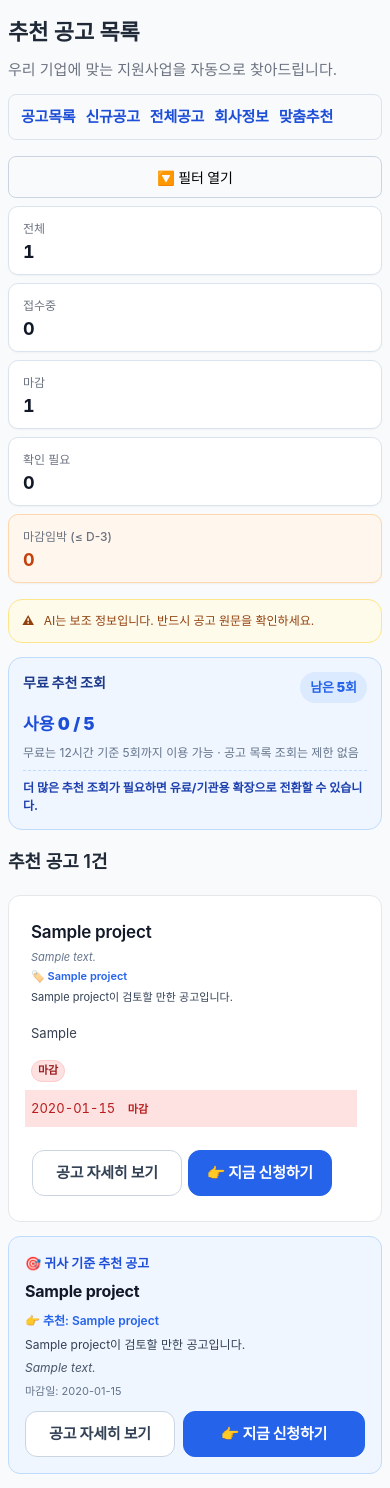
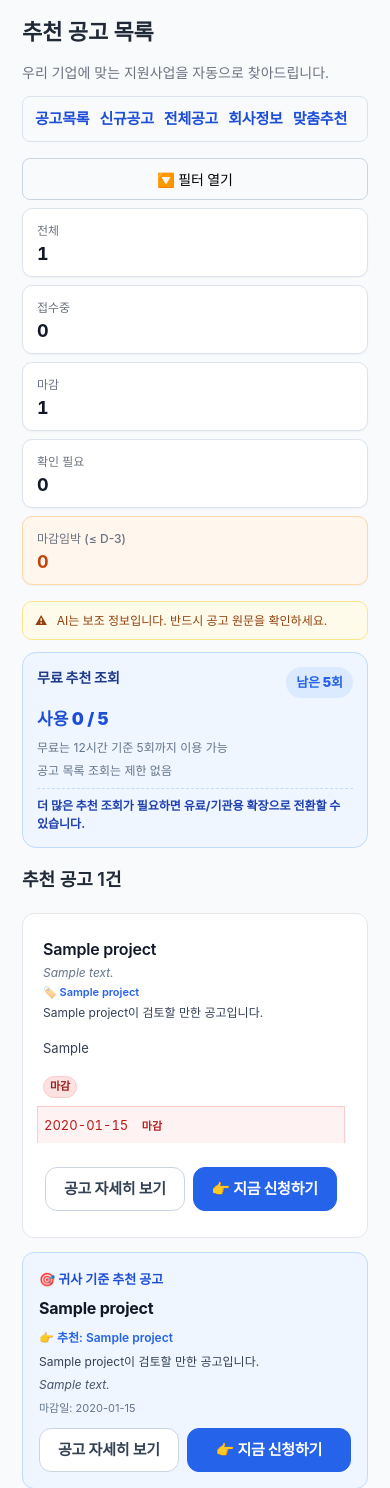
Before and after one commit to hover9710-beep/Job-bizgov-platform, a Flask app: page / in a window 390 px wide. Shown: the top 1488 px of the page. Run offline with Flask 3, Linux system fonts and the light colour scheme; tables that the repository leaves empty hold one stand-in row (values such as "Sample post"); data that the repository does not hold is empty; some web fonts are replaced.

Commit message:
style: 모바일 UI UX 최종 정교화
Made-with: Cursor

```diff
--- a/templates/new.html
+++ b/templates/new.html
@@ -12,6 +12,16 @@
             line-height: 1.6;
             color: #1f2937;
             background-color: #f9fafb;
+            box-sizing: border-box;
+        }
+        body * { box-sizing: inherit; }
+
+        .page-lead {
+            color: #6b7280;
+            font-size: 15px;
+            margin: -6px 0 14px;
+            line-height: 1.55;
+            max-width: 40rem;
         }
 
         h1 { font-size: 28px; font-weight: 700; margin-bottom: 16px; }
@@ -128,21 +138,32 @@
         .top-clicked-list { display:flex; flex-direction:column; gap:8px; }
         .top-clicked-item { display:flex; gap:10px; padding:10px; border-radius:10px; background:#ffffff; text-decoration:none; color:inherit; border:1px solid #fed7aa; }
         .top-clicked-rank { width:28px; height:28px; border-radius:999px; background:#f97316; color:white; font-weight:800; display:flex; align-items:center; justify-content:center; flex-shrink:0; }
-        .top-clicked-name { font-weight:700; line-height:1.35; }
-        .top-clicked-meta { margin-top:4px; font-size:12px; color:#6b7280; }
+        .top-clicked-name {
+            font-weight: 700;
+            line-height: 1.35;
+            display: -webkit-box;
+            -webkit-line-clamp: 2;
+            -webkit-box-orient: vertical;
+            overflow: hidden;
+        }
+        .top-clicked-meta { margin-top: 6px; font-size: 12px; color: #6b7280; display: flex; flex-direction: column; gap: 3px; }
+        .top-clicked-source { font-size: 11px; color: #9ca3af; }
+        .top-clicked-stats { font-size: 12px; color: #6b7280; }
 
         /* --- 제목 링크 --- */
         .title-link { color: #111827; text-decoration: none; }
         .title-link:hover { color: #1d4ed8; text-decoration: underline; }
 
         .ai-summary-line {
-            margin-top: 3px;
-            font-size: 11px;
+            margin-top: 4px;
+            font-size: 12px;
             color: #64748b;
             font-style: italic;
-            white-space: nowrap;
+            line-height: 1.4;
+            display: -webkit-box;
+            -webkit-line-clamp: 2;
+            -webkit-box-orient: vertical;
             overflow: hidden;
-            text-overflow: ellipsis;
         }
 
         .recommend-label-line {
@@ -153,9 +174,9 @@
         }
 
         /* --- 마감일 배지 (D-3 / D-7 / 마감) --- */
-        .deadline-badge { display: inline-block; margin-left: 4px; font-weight: 700; font-size: 11px; padding: 2px 5px; border-radius: 6px; line-height: 1.2; }
-        .deadline-danger { background: #fee2e2; color: #b91c1c; }
-        .deadline-warn { background: #fef3c7; color: #b45309; }
+        .deadline-badge { display: inline-block; margin-left: 4px; font-weight: 600; font-size: 11px; padding: 2px 6px; border-radius: 6px; line-height: 1.25; }
+        .deadline-danger { background: #fef2f2; color: #b91c1c; border: 1px solid #fecaca; }
+        .deadline-warn { background: #fffbeb; color: #a16207; border: 1px solid #fde68a; }
 
         /* --- [6] 크롤링 실행 패널 --- */
         .run-panel {
@@ -258,12 +279,14 @@
         .top-recommend-summary { font-size: 12px; color: #475569; font-style: italic; margin-top: 4px; }
         .top-recommend-meta { font-size: 11px; color: #64748b; margin-top: 6px; }
         .recommend-reason-line {
-            margin-top: 3px;
-            font-size: 11px;
+            margin-top: 4px;
+            font-size: 12px;
             color: #334155;
-            white-space: nowrap;
+            line-height: 1.4;
+            display: -webkit-box;
+            -webkit-line-clamp: 2;
+            -webkit-box-orient: vertical;
             overflow: hidden;
-            text-overflow: ellipsis;
         }
         .top-recommend-reason {
             font-size: 12px;
@@ -273,12 +296,16 @@
         }
         .action-col { text-align: center; white-space: nowrap; }
         .btn-detail, .btn-apply {
-            display: inline-block;
-            padding: 4px 7px;
-            border-radius: 6px;
-            font-size: 11px;
+            display: inline-flex;
+            align-items: center;
+            justify-content: center;
+            min-height: 36px;
+            padding: 6px 12px;
+            border-radius: 8px;
+            font-size: 12px;
+            font-weight: 600;
             text-decoration: none;
-            margin: 1px;
+            margin: 2px;
         }
         .btn-detail { border: 1px solid #cbd5e1; color: #334155; background: #ffffff; }
         .btn-apply { border: 1px solid #2563eb; color: #ffffff; background: #2563eb; }
@@ -292,28 +319,32 @@
         .usage-remain { display: inline-flex; align-items: center; justify-content: center; padding: 5px 10px; border-radius: 999px; background: #dbeafe; color: #2563eb; font-size: 13px; font-weight: 900; white-space: nowrap; }
         .usage-remain.is-zero { background: #fee2e2; color: #dc2626; }
         .usage-progress { font-size: 18px; font-weight: 900; color: #1d4ed8; margin-bottom: 6px; }
-        .usage-sub { font-size: 12px; color: #64748b; line-height: 1.5; }
+        .usage-sub { font-size: 12px; color: #64748b; line-height: 1.55; }
+        .usage-sub-line { display: block; }
+        .usage-sub-line + .usage-sub-line { margin-top: 4px; }
         .usage-upgrade { margin-top: 8px; padding-top: 8px; border-top: 1px dashed #bfdbfe; font-size: 12px; color: #1e40af; font-weight: 700; line-height: 1.5; }
 
         .ai-disclaimer {
-            margin: 18px 0;
-            padding: 13px 15px;
+            margin: 12px 0;
+            padding: 10px 12px;
             border: 1px solid #fde68a;
             background: #fffbeb;
             color: #92400e;
-            border-radius: 14px;
-            font-size: 13px;
-            line-height: 1.55;
+            border-radius: 10px;
+            font-size: 12px;
+            line-height: 1.45;
         }
-        .ai-disclaimer strong { margin-right: 6px; font-weight: 900; }
-        .main-disclaimer { margin-top: 16px; margin-bottom: 18px; }
+        .ai-disclaimer strong { margin-right: 6px; font-weight: 800; }
+        .main-disclaimer { margin-top: 12px; margin-bottom: 14px; }
 
         @media (max-width: 700px) {
+          body { padding-left: 14px; padding-right: 14px; }
+          .page-lead { font-size: 14px; margin: -4px 0 12px; line-height: 1.55; max-width: none; }
           .pipeline-log, .run-log, .log-box, #runLog, .run-log-pre {
             max-width: 100%;
             max-height: 160px;
           }
-          .ai-disclaimer { font-size: 12px; margin: 14px 0; padding: 12px 13px; }
+          .ai-disclaimer { font-size: 12px; margin: 10px 0; padding: 10px 12px; line-height: 1.45; }
           /* 테이블 카드형 */
           .project-table, .project-table thead, .project-table tbody,
           .project-table th, .project-table td, .project-table tr {
@@ -321,8 +352,8 @@
           }
           .project-table thead { display: none; }
           .project-table tr {
-            margin-bottom: 14px;
-            padding: 16px;
+            margin: 0 0 14px;
+            padding: 16px 14px;
             border: 1px solid #e5e7eb;
             border-radius: 12px;
             background: #ffffff;
@@ -331,9 +362,9 @@
           .num-col, .source-col { display: none; }
           .title-cell { max-width: none; }
           .title-main, .title-link {
-            -webkit-line-clamp: 3;
-            font-size: 17px;
-            line-height: 1.5;
+            -webkit-line-clamp: 2;
+            font-size: 16px;
+            line-height: 1.45;
             font-weight: 600;
           }
           .center-cell { text-align: left; font-size: 13px; }
@@ -461,7 +492,8 @@
           }
           .run-btn {
             width: 100%;
-            padding: 10px;
+            min-height: 44px;
+            padding: 10px 12px;
             font-size: 14px;
             text-align: center;
           }
@@ -489,7 +521,7 @@
 <body>
     {% set tb = tab|default('', true) %}
     <h1>{% if tb == 'recommend' %}추천 공고 목록{% else %}지원사업 공고 목록{% endif %}</h1>
-    <p style="color:#6b7280;font-size:15px;margin:-8px 0 12px;">우리 기업에 맞는 지원사업을 자동으로 찾아드립니다.</p>
+    <p class="page-lead">우리 기업에 맞는 지원사업을 자동으로 찾아드립니다.</p>
     <nav class="topnav">
         <a href="{{ url_for('index') }}">공고목록</a>
         <a href="{{ url_for('new_announcements') }}">신규공고</a>
@@ -650,7 +682,8 @@
                 <div class="top-clicked-body">
                     <div class="top-clicked-name">{{ p.title }}</div>
                     <div class="top-clicked-meta">
-                        {{ p.source }} · 조회 {{ p.click_count }} · 신청 {{ p.apply_count }}
+                        <span class="top-clicked-source">{{ p.source }}</span>
+                        <span class="top-clicked-stats">👁 조회 {{ p.click_count }} · ✍ 신청 {{ p.apply_count }}</span>
                     </div>
                 </div>
             </a>
@@ -678,7 +711,8 @@
             사용 {{ usage.used_count }} / {{ usage.limit }}
         </div>
         <div class="usage-sub">
-            무료는 {{ usage.window_hours }}시간 기준 {{ usage.limit }}회까지 이용 가능 · 공고 목록 조회는 제한 없음
+            <span class="usage-sub-line">무료는 12시간 기준 5회까지 이용 가능</span>
+            <span class="usage-sub-line">공고 목록 조회는 제한 없음</span>
         </div>
         <div class="usage-upgrade">
             더 많은 추천 조회가 필요하면 유료/기관용 확장으로 전환할 수 있습니다.
```
